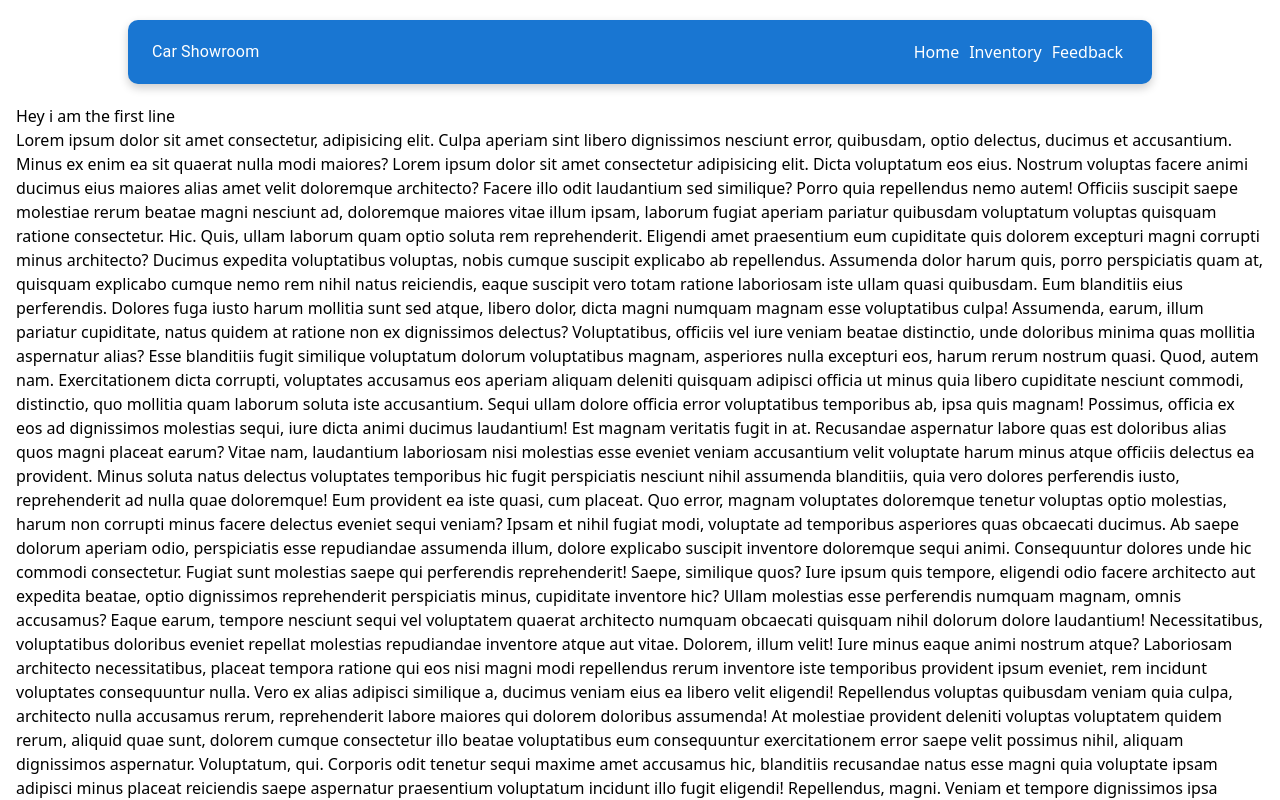
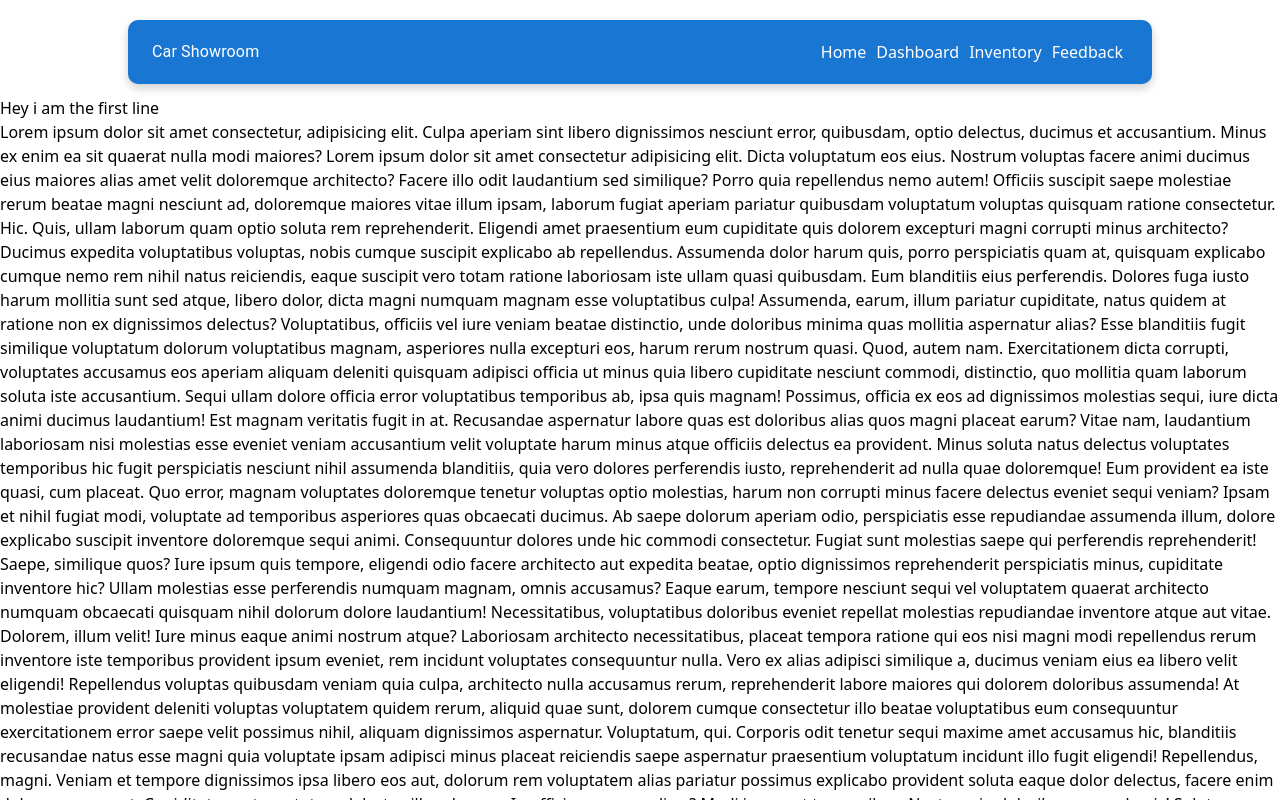
Before and after one commit to s3nsh1-dev/car-dashboard-pp, a React (Vite) app: page / in a window 1280 px wide. Shown: the top 800 px of the page. Built offline with nearby package versions, Linux system fonts and the light colour scheme.

Commit message:
Taking break

```diff
--- a/src/App.tsx
+++ b/src/App.tsx
@@ -11,8 +11,7 @@ const App: React.FC = () => {
       <NavigationBar />
       <Box
         sx={{
-          mt: 13, // Gap between navbar and page content
-          px: 2, // Padding on the sides
+          mt: 12, // Gap between navbar and page content
         }}
       >
         <Routes>
--- a/src/components/navbar/TraverseBox.tsx
+++ b/src/components/navbar/TraverseBox.tsx
@@ -4,8 +4,11 @@ import { NavbarLinks } from "../common/StyledButtons";
 const TraverseBox = () => {
   return (
     <>
+      <LinkBox goTo='/'>
+        <NavbarLinks>Home</NavbarLinks>
+      </LinkBox>
       <LinkBox goTo='/dashboard'>
-        <NavbarLinks>Home</NavbarLinks>
+        <NavbarLinks>Dashboard</NavbarLinks>
       </LinkBox>
       <LinkBox goTo='/inventory'>
         <NavbarLinks>Inventory</NavbarLinks>
```
